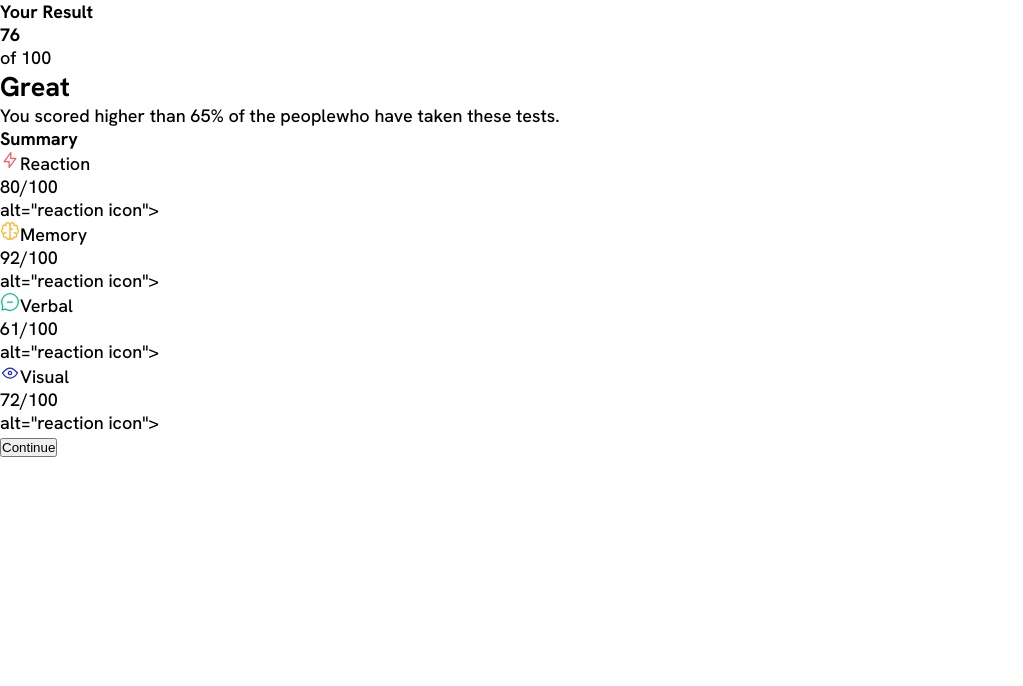
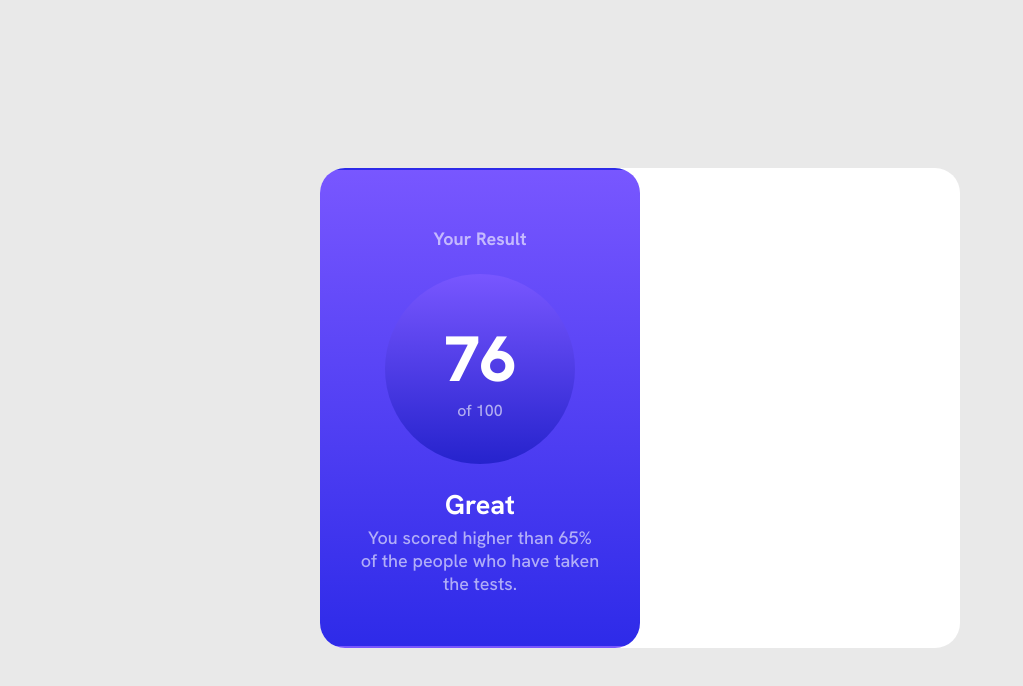
Before and after one commit to Krishnanand-G/learning-flexbox, a plain HTML site: page index.html in a window 1280 px wide. Shown: the whole page, without its empty margins (0-1023 px from the left). Drawn offline with Linux system fonts and the light colour scheme.

Commit message:
added styles : result section

```diff
--- a/index.html
+++ b/index.html
@@ -12,44 +12,28 @@
   <title>Frontend Mentor | Results summary component</title>
 </head>
 <body>
-  <div class="wrapper">
-    <div class="result-section">
-      <h4>Your Result</h4>
+  <article class="wrap">
 
-      <div class="result-container">
-        <p><b>76</b></p>
-        <p class="total">of 100</p>
-      </div>
-      <h2>Great</h2>
-      <p>
-        You scored higher than 65% of the
-        peoplewho have taken these tests.
-      </p>
+    <div class="box">
+
+      <div class="result">
+
+        <h4>Your Result</h4>
+        <div class="circle">
+          <p>76</p>
+          <p>of 100</p>
+        </div>
+        <h2>Great</h2>
+        <p class="remark">You scored higher than 65% of the
+          people who have taken the tests.
+        </p>
+
       </div>
 
-    <div class="summary-section">
-      <h4>Summary</h4>
-      <ul>
-        <li><span class="marks"><img src="/assets/images/icon-reaction.svg">Reaction</span>
-          <p><span class="real">80</span>/100</p>
-          alt="reaction icon">
-        </li>
-        <li><span class="marks"><img src="/assets/images/icon-memory.svg">Memory</span>
-          <p><span class="real">92</span>/100</p>
-          alt="reaction icon">
-        </li>
-        <li><span class="marks"><img src="/assets/images/icon-verbal.svg">Verbal</span>
-          <p><span class="real">61</span>/100</p>
-          alt="reaction icon">
-        </li>
-        <li><span class="marks"><img src="/assets/images/icon-visual.svg">Visual</span>
-          <p><span class="real">72</span>/100</p>
-          alt="reaction icon">
-        </li>
-      </ul>
+      <div class="summery"></div>
 
-      <button>Continue</button>
     </div>
-  </div>
+
+  </article>
 </body>
 </html>
--- a/styles.css
+++ b/styles.css
@@ -1,15 +1,79 @@
-* {
+html {
     box-sizing: border-box;
-}
+  }
 
-*, *::before, *::after {
+  *, *::before, *::after {
     box-sizing: inherit;
     padding: 0px;
-    margin: 0;
-}
+  }
 
-body {
+  body {
     font-family: 'Hanken Grotesk', sans-serif;
     height: 100vh;
     font-size: 18px;
-}
+    background-color: rgb(233, 233, 233);
+  }
+
+  .wrap {
+    display: flex;
+    justify-content: center;
+    align-items: center;
+    height: 100vh;
+  }
+
+  .box {
+    height: 60vh;
+    width: 80vh;
+    border-radius: 25px;
+    background-color: white;
+  }
+
+  .result {
+    border: 2px dotted transparent;
+    height: 100%;
+    width: 50%;
+    border-radius: 25px;
+    background-image: linear-gradient(hsl(252, 100%, 67%),
+    hsl(241, 81%, 54%));
+    text-align: center;
+    display: flex;
+    flex-direction: column;
+    justify-content: center;
+    align-items: center;
+    color: rgba(255,255,255, 0.6);
+  }
+
+  .circle {
+    background-image: linear-gradient(hsl(252, 100%, 67%),
+    hsl(241, 71%, 47%));
+    height: 40%;
+    aspect-ratio: 1/1;
+    border-radius: 50%;
+    text-align: center;
+    display: flex;
+    flex-direction: column;
+    justify-content: center;
+    align-items: center;
+  }
+
+  .circle p:first-child {
+    font-size: 4rem;
+    font-weight: 800;
+    margin: 0;
+    color: white;
+  }
+
+  .circle p:last-child {
+    font-size: 1rem;
+    margin: 0;
+    align-self: center;
+  }
+
+  .remark {
+    width: 76%;
+    margin-top: -18px;
+  }
+
+  h2 {
+    color: white;
+  }
```
